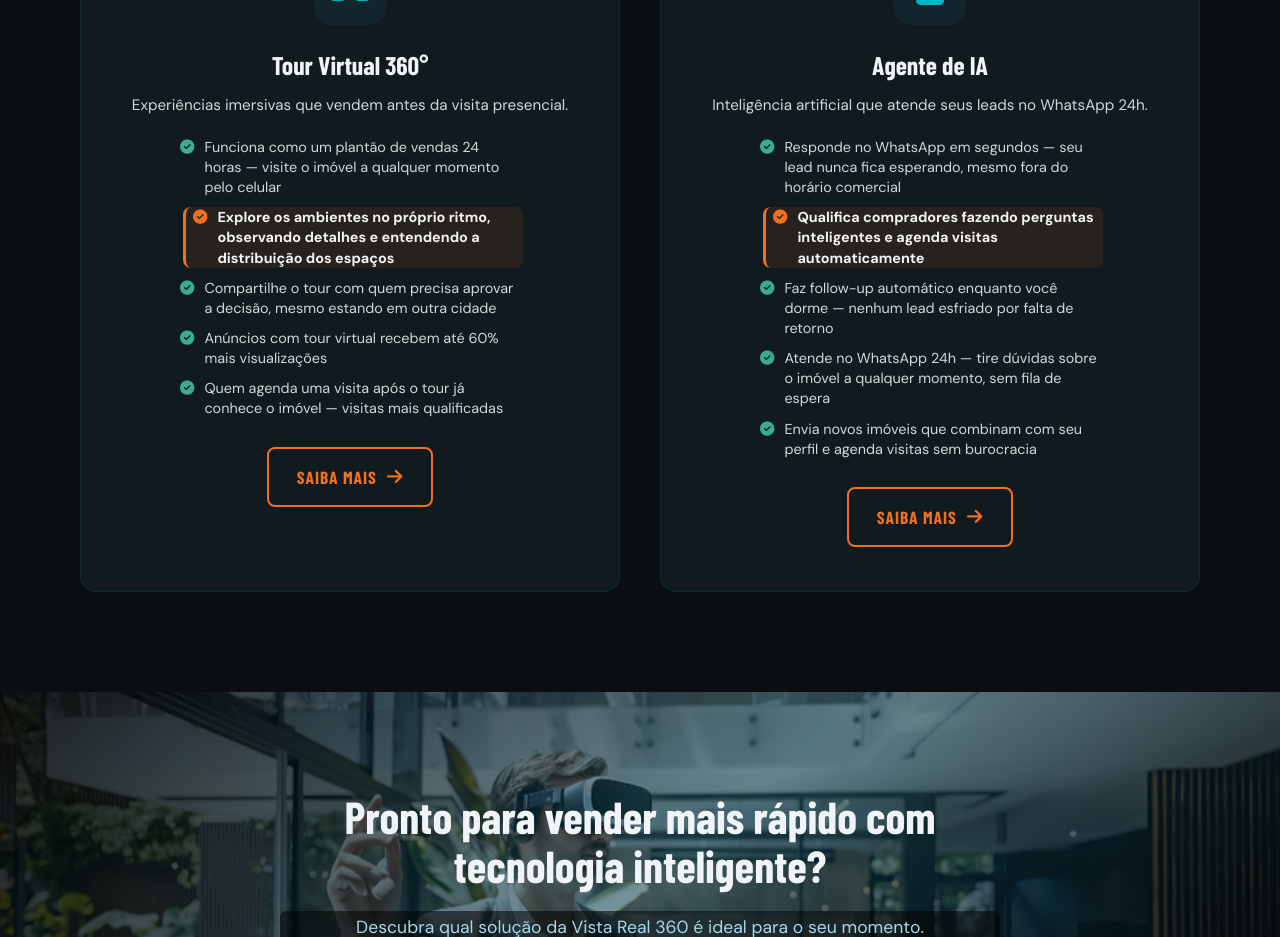
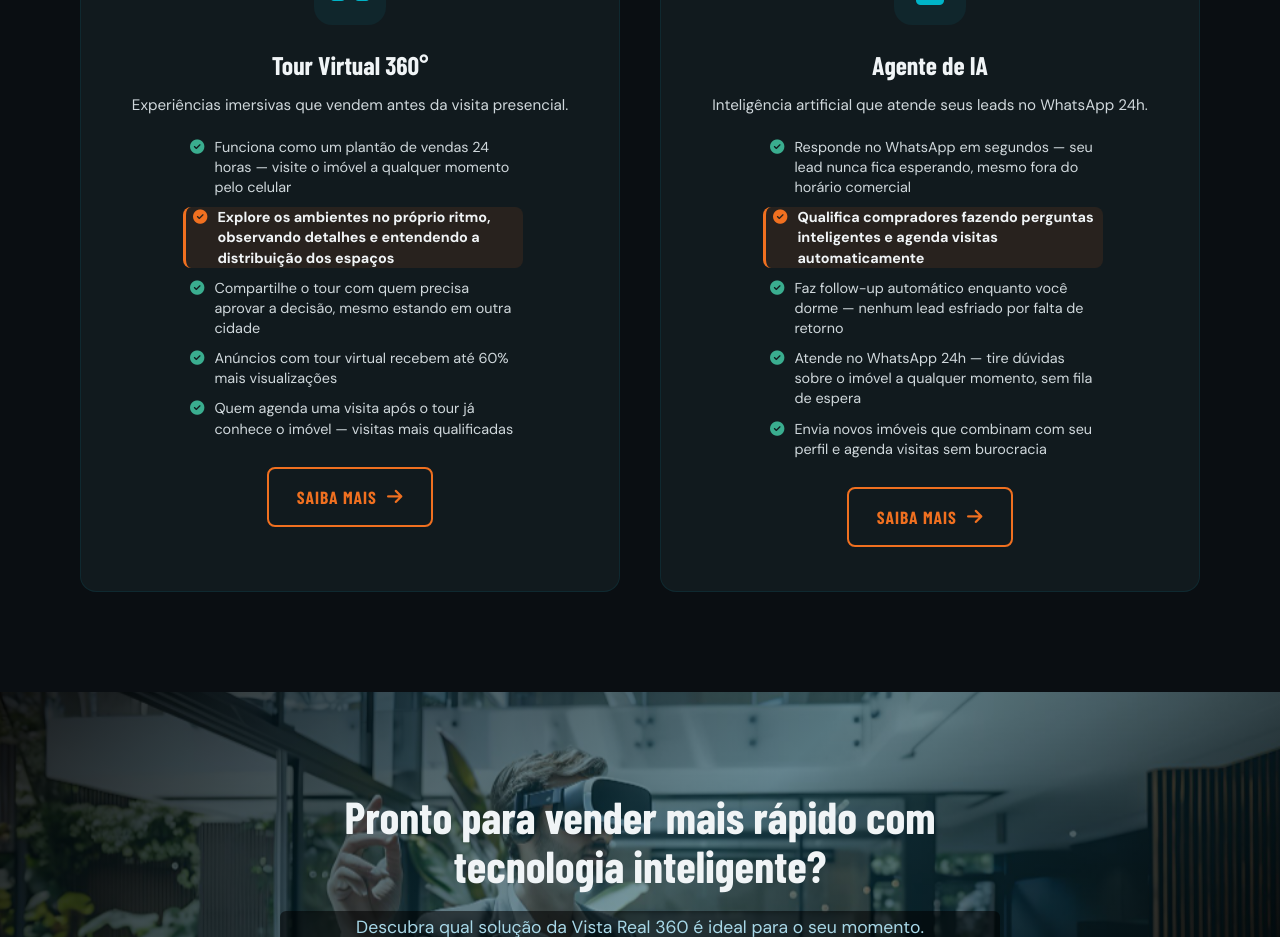
Before and after one commit to johnsonsudre/vistareal360_landingpage, a React (Vite) app: page / in a window 1280 px wide. Shown: the part 1040-1977 px from the top of the page. Built offline with nearby package versions, Linux system fonts and the light colour scheme; the HTML template or start-up script is replaced by a standard one; a web font is replaced by a local one.

Commit message:
feat: transicao suave no highlight das listas (border-left/padding na base li)

```diff
--- a/src/App.css
+++ b/src/App.css
@@ -397,6 +397,10 @@ a {
   font-size: 0.95rem;
   color: var(--text-body);
   line-height: 1.5;
+  border-left: 3px solid transparent;
+  padding-left: 7px;
+  border-radius: 8px;
+  transition: background 0.4s ease, color 0.4s ease, border-left-color 0.4s ease, transform 0.4s ease;
 }
 
 .solucao-benefits li i {
@@ -707,6 +711,10 @@ a {
   gap: 10px;
   font-size: 0.9rem;
   color: var(--text-body);
+  border-left: 3px solid transparent;
+  padding-left: 7px;
+  border-radius: 8px;
+  transition: background 0.4s ease, color 0.4s ease, border-left-color 0.4s ease, transform 0.4s ease;
 }
 
 .plano-features li i {
@@ -1222,6 +1230,10 @@ a {
   font-size: 0.9rem;
   color: var(--text-body);
   line-height: 1.4;
+  border-left: 3px solid transparent;
+  padding-left: 7px;
+  border-radius: 8px;
+  transition: background 0.4s ease, color 0.4s ease, border-left-color 0.4s ease, transform 0.4s ease;
 }
 
 .home-card-bullets li i {
@@ -1233,13 +1245,10 @@ a {
 
 .home-card-bullets li.highlighted {
   background: rgba(240, 112, 32, 0.1);
-  border-radius: 8px;
-  border-left: 3px solid var(--laranja);
-  padding-left: 7px;
+  border-left-color: var(--laranja);
   font-weight: 600;
   color: var(--text-light);
   transform: translateX(3px);
-  transition: background 0.4s ease, color 0.4s ease, border-color 0.4s ease, transform 0.4s ease;
 }
 
 .home-card-bullets li.highlighted i {
@@ -1249,13 +1258,10 @@ a {
 .solucao-benefits li.highlighted,
 .plano-features li.highlighted {
   background: rgba(240, 112, 32, 0.1);
-  border-radius: 8px;
-  border-left: 3px solid var(--laranja);
-  padding-left: 7px;
+  border-left-color: var(--laranja);
   font-weight: 600;
   color: var(--text-light);
   transform: translateX(3px);
-  transition: background 0.4s ease, color 0.4s ease, border-color 0.4s ease, transform 0.4s ease;
 }
 
 .solucao-benefits li.highlighted i,
```
